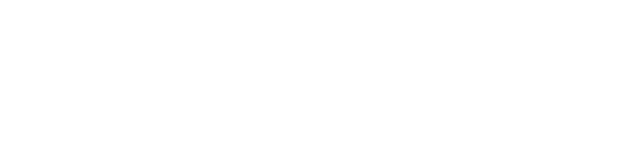
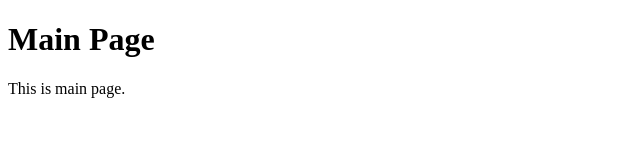
Before and after one commit to kjungit/branch-practice-test, a plain HTML site: page index.html in a window 1280 px wide. Shown: the whole page, without its empty margins (0-640 px from the left). Drawn offline with Linux system fonts and the light colour scheme.

Commit message:
feat: Edit title, add main

```diff
--- a/index.html
+++ b/index.html
@@ -4,9 +4,12 @@
   <meta charset="UTF-8">
   <meta http-equiv="X-UA-Compatible" content="IE=edge">
   <meta name="viewport" content="width=device-width, initial-scale=1.0">
-  <title>Main page on branch html-init</title>
+  <title>Main page on branch body-init</title>
 </head>
 <body>
-
+  <main class="main-wrapper">
+    <h1>Main Page</h1>
+    <p>This is main page.</p>
+  </main>
 </body>
 </html>
```
